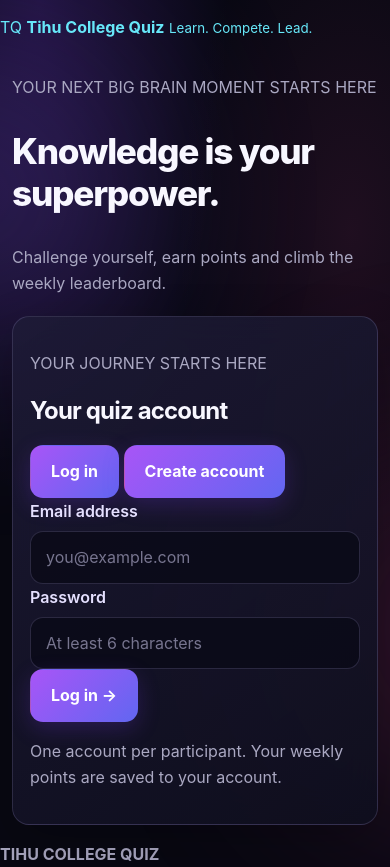
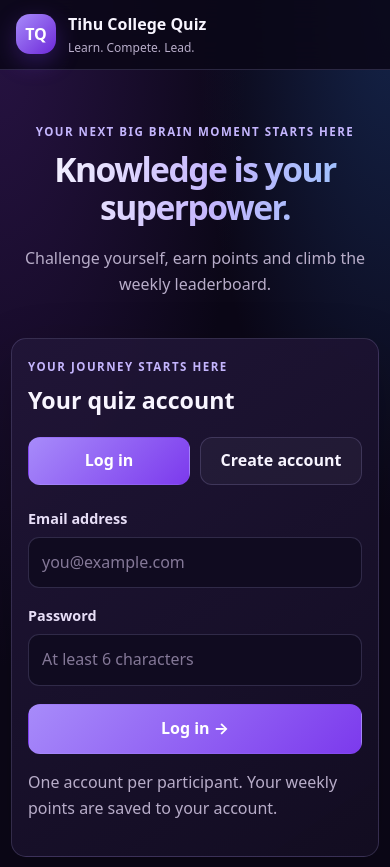
Before and after one commit to DELULU-xlr8/DELULU-s-WORLD-, a website built with Vite: page index.html in a window 390 px wide. Shown: the top 867 px of the page. Built offline with nearby package versions, Linux system fonts and the light colour scheme.

Commit message:
Update style.css

```diff
--- a/style.css
+++ b/style.css
@@ -1,453 +1,449 @@
-
-/* ==========================================
-   DELULU'S WORLD — PREMIUM UI
-   Neon • Glassmorphism • Responsive • Animated
-========================================== */
 
 :root {
   color-scheme: dark;
-  --bg: #080812;
-  --surface: #111120;
-  --surface-2: #19182b;
-  --purple: #a855f7;
-  --pink: #ec4899;
-  --blue: #6366f1;
-  --cyan: #67e8f9;
-  --text: #f8f7ff;
-  --muted: #aaa8c2;
-  --border: rgba(196, 181, 253, 0.17);
-  --gradient: linear-gradient(135deg, #a855f7, #6366f1 55%, #ec4899);
-  --radius: 20px;
+  --bg: #0b0717;
+  --surface: #171027;
+  --surface-light: #211638;
+  --border: rgba(196, 181, 253, 0.18);
+  --text: #f8f5ff;
+  --muted: #b8adc9;
+  --primary: #a78bfa;
+  --primary-dark: #7c3aed;
+  --success: #86efac;
+  --danger: #fda4af;
+  --radius: 18px;
 }
 
-/* Universal sizing */
-*,
-*::before,
-*::after {
+* {
   box-sizing: border-box;
-}
-
-/* CRITICAL: hide login-protected interface elements */
-.hidden {
-  display: none !important;
 }
 
 html {
   scroll-behavior: smooth;
-  scrollbar-color: #8b5cf6 #080812;
+  scroll-padding-top: 90px;
 }
 
 body {
   margin: 0;
   min-height: 100vh;
-  overflow-x: hidden;
   background:
-    radial-gradient(ellipse at 10% 0%, rgba(124, 58, 237, .20), transparent 38%),
-    radial-gradient(ellipse at 90% 25%, rgba(236, 72, 153, .10), transparent 35%),
+    radial-gradient(ellipse at top left, #281344 0, transparent 45%),
+    radial-gradient(ellipse at top right, #142348 0, transparent 35%),
     var(--bg);
   color: var(--text);
-  font-family: Inter, ui-sans-serif, system-ui, -apple-system,
-    BlinkMacSystemFont, "Segoe UI", sans-serif;
-  line-height: 1.65;
-  -webkit-font-smoothing: antialiased;
+  font-family: system-ui, -apple-system, BlinkMacSystemFont, "Segoe UI", sans-serif;
+  line-height: 1.6;
 }
 
-/* Ambient background */
-body::before,
-body::after {
-  content: "";
-  position: fixed;
-  z-index: -1;
-  width: 280px;
-  height: 280px;
-  border-radius: 50%;
-  filter: blur(100px);
-  opacity: .25;
-  pointer-events: none;
-  animation: floatGlow 12s ease-in-out infinite alternate;
+button,
+input,
+textarea,
+select {
+  font: inherit;
 }
 
-body::before {
-  top: 8%;
-  left: -180px;
-  background: #8b5cf6;
+button,
+a {
+  -webkit-tap-highlight-color: transparent;
 }
 
-body::after {
-  right: -180px;
-  bottom: 5%;
-  background: #ec4899;
-  animation-delay: -5s;
+a {
+  color: #c4b5fd;
+  text-decoration: none;
 }
 
-@keyframes floatGlow {
-  from { transform: translate3d(0, 0, 0) scale(1); }
-  to { transform: translate3d(45px, -35px, 0) scale(1.18); }
+a:hover {
+  color: white;
 }
 
-/* Typography */
-h1, h2, h3, h4 {
-  color: var(--text);
-  line-height: 1.2;
-  letter-spacing: -.035em;
-  overflow-wrap: anywhere;
+button {
+  cursor: pointer;
 }
 
-h1 {
-  font-size: clamp(2.2rem, 7vw, 4.5rem);
-  font-weight: 850;
+button:focus-visible,
+input:focus-visible,
+textarea:focus-visible,
+select:focus-visible,
+a:focus-visible {
+  outline: 2px solid #c4b5fd;
+  outline-offset: 3px;
+}
+
+.hidden {
+  display: none !important;
+}
+
+.site-header {
+  position: sticky;
+  top: 0;
+  z-index: 20;
+  display: flex;
+  align-items: center;
+  justify-content: space-between;
+  gap: 16px;
+  padding: 14px max(18px, calc((100% - 1080px) / 2));
+  border-bottom: 1px solid var(--border);
+  background: rgba(11, 7, 23, 0.88);
+  backdrop-filter: blur(18px);
+}
+
+.brand {
+  display: flex;
+  align-items: center;
+  gap: 12px;
+  color: var(--text);
+}
+
+.brand-icon {
+  display: grid;
+  width: 46px;
+  height: 46px;
+  place-items: center;
+  border-radius: 14px;
+  background: linear-gradient(135deg, #a78bfa, #6d28d9);
+  color: white;
+  font-weight: 900;
+  box-shadow: 0 8px 25px rgba(124, 58, 237, 0.3);
+}
+
+.brand strong,
+.brand small {
+  display: block;
+}
+
+.brand strong {
+  font-size: 1rem;
+}
+
+.brand small {
+  color: var(--muted);
+  font-size: 0.75rem;
+}
+
+.container {
+  width: min(100% - 32px, 1000px);
+  margin: 0 auto;
+  padding: 30px 0 60px;
+}
+
+.hero {
+  padding: 48px 8px 32px;
+  text-align: center;
+}
+
+.eyebrow {
+  margin: 0 0 10px;
+  color: #c4b5fd;
+  font-size: 0.72rem;
+  font-weight: 800;
+  letter-spacing: 0.13em;
+}
+
+.hero h1 {
+  max-width: 760px;
+  margin: 0 auto;
+  font-size: clamp(2.1rem, 7vw, 4.3rem);
+  line-height: 1.12;
+  letter-spacing: -0.045em;
+  background: linear-gradient(100deg, #fff, #c4b5fd 55%, #93c5fd);
+  background-clip: text;
+  -webkit-background-clip: text;
+  color: transparent;
+}
+
+.hero-description {
+  max-width: 560px;
+  margin: 20px auto 0;
+  color: var(--muted);
+}
+
+.panel {
+  margin: 22px 0;
+  padding: clamp(20px, 4vw, 32px);
+  border: 1px solid var(--border);
+  border-radius: var(--radius);
+  background: linear-gradient(
+    145deg,
+    rgba(33, 22, 56, 0.94),
+    rgba(19, 13, 34, 0.96)
+  );
+  box-shadow: 0 18px 55px rgba(0, 0, 0, 0.2);
+}
+
+.auth-panel {
+  width: min(100%, 490px);
+  margin: 0 auto 30px;
+}
+
+h2,
+h3 {
+  margin-top: 0;
+  line-height: 1.25;
 }
 
 h2 {
-  font-size: clamp(1.5rem, 4vw, 2.3rem);
+  font-size: clamp(1.45rem, 4vw, 2rem);
 }
 
-p {
+h3 {
+  margin-top: 28px;
+  font-size: 1.15rem;
+}
+
+.muted {
   color: var(--muted);
 }
 
-a {
-  color: var(--cyan);
-  text-decoration: none;
-  transition: color .2s ease;
+.auth-tabs {
+  display: grid;
+  grid-template-columns: 1fr 1fr;
+  gap: 10px;
+  margin: 22px 0;
 }
 
-a:hover {
-  color: #fff;
-}
-
-/* Main layout */
-.container,
-main,
-.app,
-.quiz-container {
-  width: min(100% - 36px, 1080px);
-  margin-inline: auto;
-}
-
-header,
-nav {
-  position: relative;
-}
-
-header {
-  padding-block: 20px;
-}
-
-section {
-  margin-block: 28px;
-}
-
-hr {
-  border: 0;
-  border-top: 1px solid var(--border);
-  margin-block: 28px;
-}
-
-/* Glass panels and cards */
-.card,
-.panel,
-.question-card,
-.quiz-card,
-.stat-card,
-.result-card,
-.modal-content {
-  position: relative;
-  min-width: 0;
-  padding: clamp(18px, 4vw, 28px);
-  margin-block: 18px;
-  background: linear-gradient(
-    145deg,
-    rgba(30, 27, 55, .88),
-    rgba(15, 15, 30, .92)
-  );
-  border: 1px solid var(--border);
-  border-radius: var(--radius);
-  box-shadow: 0 18px 50px rgba(0, 0, 0, .22);
-  backdrop-filter: blur(18px);
-  -webkit-backdrop-filter: blur(18px);
-  animation: cardEnter .65s ease both;
-  transition:
-    border-color .25s ease,
-    box-shadow .25s ease,
-    transform .25s ease;
-}
-
-.card:hover,
-.panel:hover,
-.question-card:hover,
-.quiz-card:hover {
-  border-color: rgba(168, 85, 247, .48);
-  box-shadow: 0 18px 55px rgba(124, 58, 237, .12);
-}
-
-@keyframes cardEnter {
-  from {
-    opacity: 0;
-    transform: translateY(14px);
-  }
-  to {
-    opacity: 1;
-    transform: translateY(0);
-  }
-}
-
-/* Buttons */
-button,
-.button,
-.btn,
-input[type="button"],
-input[type="submit"] {
+.btn {
   display: inline-flex;
+  min-height: 44px;
   align-items: center;
   justify-content: center;
   gap: 8px;
-  min-height: 44px;
-  max-width: 100%;
-  padding: 12px 20px;
-  border: 1px solid transparent;
-  border-radius: 13px;
-  background: var(--gradient);
-  background-size: 180% 180%;
-  color: #fff;
-  font: inherit;
+  padding: 10px 17px;
+  border: 1px solid var(--border);
+  border-radius: 12px;
   font-weight: 750;
-  cursor: pointer;
-  box-shadow: 0 7px 22px rgba(124, 58, 237, .22);
-  transition:
-    transform .2s ease,
-    box-shadow .2s ease,
-    filter .2s ease;
+  text-align: center;
+  transition: transform 0.18s ease, background 0.18s ease;
 }
 
-button:hover,
-.button:hover,
-.btn:hover,
-input[type="button"]:hover,
-input[type="submit"]:hover {
-  transform: translateY(-2px);
-  filter: brightness(1.1);
-  box-shadow: 0 12px 28px rgba(168, 85, 247, .3);
+.btn:hover {
+  transform: translateY(-1px);
 }
 
-button:active,
-.button:active,
-.btn:active {
-  transform: scale(.97);
+.btn:disabled {
+  cursor: not-allowed;
+  opacity: 0.55;
+  transform: none;
 }
 
-button:focus-visible,
-a:focus-visible,
-input:focus-visible,
-select:focus-visible,
-textarea:focus-visible {
-  outline: 2px solid var(--cyan);
-  outline-offset: 4px;
+.btn-primary {
+  border-color: transparent;
+  background: linear-gradient(135deg, #a78bfa, #7c3aed);
+  color: white;
 }
 
-button:disabled {
-  cursor: not-allowed;
-  opacity: .5;
-  transform: none;
-  box-shadow: none;
+.btn-secondary,
+.btn-outline {
+  background: rgba(255, 255, 255, 0.04);
+  color: var(--text);
 }
 
-/* Forms */
+.btn-large {
+  width: 100%;
+  min-height: 50px;
+  margin-top: 18px;
+}
+
+form label {
+  display: block;
+  margin: 16px 0 7px;
+  color: #e7def7;
+  font-size: 0.9rem;
+  font-weight: 650;
+}
+
 input,
-select,
-textarea {
+textarea,
+select {
   display: block;
   width: 100%;
-  max-width: 100%;
-  min-width: 0;
   min-height: 46px;
-  padding: 12px 15px;
+  padding: 12px 13px;
   border: 1px solid var(--border);
-  border-radius: 13px;
-  background: rgba(10, 10, 24, .82);
+  border-radius: 11px;
+  background: #100b20;
   color: var(--text);
-  font: inherit;
-  transition: border-color .2s ease, box-shadow .2s ease;
+}
+
+textarea {
+  min-height: 100px;
+  resize: vertical;
 }
 
 input::placeholder,
 textarea::placeholder {
-  color: #77758f;
+  color: #847897;
 }
 
-input:focus,
-select:focus,
-textarea:focus {
-  border-color: var(--purple);
-  box-shadow: 0 0 0 4px rgba(168, 85, 247, .12);
-  outline: none;
+.message {
+  min-height: 1.5em;
+  overflow-wrap: anywhere;
+  color: var(--success);
+  font-size: 0.9rem;
 }
 
-label {
-  display: block;
-  margin-bottom: 7px;
-  color: #e5e0ff;
-  font-weight: 600;
+.message:empty {
+  display: none;
 }
 
-/* Quiz options */
-.option,
-.answer-option,
-.quiz-option,
-.answer,
-.options button,
-.answers button,
-.options label,
-.answers label {
+.welcome-row {
+  display: flex;
+  align-items: center;
+  justify-content: space-between;
+  gap: 16px;
+  margin: 25px 0;
+}
+
+.dashboard-nav {
+  display: flex;
+  flex-wrap: wrap;
+  gap: 10px;
+  margin: 20px 0;
+}
+
+.dashboard-nav a {
+  padding: 9px 13px;
+  border: 1px solid var(--border);
+  border-radius: 999px;
+  background: rgba(255, 255, 255, 0.04);
+  font-size: 0.88rem;
+}
+
+#quiz-questions {
+  display: grid;
+  gap: 16px;
+}
+
+.question-card {
+  padding: 18px;
   border: 1px solid var(--border);
   border-radius: 14px;
-  transition:
-    border-color .2s ease,
-    background .2s ease,
-    transform .2s ease;
+  background: rgba(9, 6, 20, 0.45);
 }
 
-.option:hover,
-.answer-option:hover,
-.quiz-option:hover,
-.answer:hover,
-.options button:hover,
-.answers button:hover,
-.options label:hover,
-.answers label:hover {
-  border-color: var(--purple);
-  background-color: rgba(139, 92, 246, .12);
+.question-card h3 {
+  margin: 0 0 14px;
 }
 
-.answer.selected,
-.option.selected,
-.quiz-option.selected {
-  border-color: var(--cyan);
-  background-color: rgba(103, 232, 249, .12);
+.question-card label {
+  display: flex;
+  align-items: flex-start;
+  gap: 10px;
+  margin: 10px 0;
+  padding: 10px;
+  border: 1px solid var(--border);
+  border-radius: 10px;
+  cursor: pointer;
 }
 
-input[type="radio"],
-input[type="checkbox"] {
-  width: auto;
-  min-height: auto;
-  accent-color: var(--purple);
+.question-card input[type="radio"] {
+  width: 18px;
+  min-height: 18px;
+  margin-top: 3px;
+  accent-color: var(--primary);
 }
 
-/* Progress bars */
-progress {
+.table-wrap {
   width: 100%;
-  height: 10px;
-  overflow: hidden;
-  border: 0;
-  border-radius: 999px;
-  background: #25233a;
-  accent-color: var(--purple);
+  overflow-x: auto;
+  border: 1px solid var(--border);
+  border-radius: 12px;
 }
 
-progress::-webkit-progress-bar {
-  background: #25233a;
-  border-radius: 999px;
-}
-
-progress::-webkit-progress-value {
-  background: var(--gradient);
-  border-radius: 999px;
-}
-
-progress::-moz-progress-bar {
-  background: var(--gradient);
-  border-radius: 999px;
-}
-
-/* Tables */
 table {
   width: 100%;
   border-collapse: collapse;
-  border-radius: 14px;
-  overflow: hidden;
+  text-align: left;
 }
 
-th, td {
+th,
+td {
   padding: 13px 15px;
-  text-align: left;
   border-bottom: 1px solid var(--border);
 }
 
 th {
-  background: rgba(139, 92, 246, .13);
-  color: #e9ddff;
+  background: rgba(167, 139, 250, 0.1);
+  color: #ddd1ff;
+  font-size: 0.85rem;
 }
 
-tr:hover td {
-  background: rgba(255, 255, 255, .025);
+tbody tr:last-child td {
+  border-bottom: 0;
 }
 
-/* Selection and scrolling */
-::selection {
-  background: rgba(168, 85, 247, .4);
-  color: #fff;
+#archive-list,
+#admin-question-list {
+  display: grid;
+  gap: 12px;
+  overflow-wrap: anywhere;
 }
 
-:focus-visible {
-  scroll-margin-block: 20px;
+.archive-item,
+.admin-question-item {
+  padding: 15px;
+  border: 1px solid var(--border);
+  border-radius: 12px;
+  background: rgba(255, 255, 255, 0.035);
 }
 
-/* Mobile layout */
-@media (max-width: 640px) {
-  .container,
-  main,
-  .app,
-  .quiz-container {
-    width: calc(100% - 24px);
+.site-footer {
+  padding: 28px 16px;
+  border-top: 1px solid var(--border);
+  color: var(--muted);
+  text-align: center;
+  font-size: 0.85rem;
+}
+
+.site-footer p {
+  margin: 5px 0;
+}
+
+@media (max-width: 600px) {
+  .site-header {
+    padding: 12px 16px;
   }
 
-  header {
-    padding-block: 14px;
+  .brand-icon {
+    width: 40px;
+    height: 40px;
   }
 
-  section {
-    margin-block: 20px;
+  .container {
+    width: min(100% - 22px, 1000px);
+    padding-top: 18px;
   }
 
-  .card,
-  .panel,
-  .question-card,
-  .quiz-card,
-  .stat-card,
-  .result-card,
-  .modal-content {
-    padding: 17px;
-    margin-block: 13px;
-    border-radius: 17px;
+  .hero {
+    padding: 35px 4px 25px;
   }
 
-  button,
-  .button,
-  .btn,
-  input[type="button"],
-  input[type="submit"] {
-    max-width: 100%;
+  .panel {
+    margin: 15px 0;
+    padding: 19px 16px;
+    border-radius: 15px;
   }
 
-  table {
-    display: block;
-    overflow-x: auto;
+  .dashboard-nav {
+    gap: 7px;
+  }
+
+  .dashboard-nav a {
+    padding: 8px 10px;
+    font-size: 0.8rem;
+  }
+
+  th,
+  td {
+    padding: 11px 10px;
   }
 }
 
-/* Accessibility: reduced motion */
 @media (prefers-reduced-motion: reduce) {
   *,
   *::before,
   *::after {
     scroll-behavior: auto !important;
-    animation-duration: .01ms !important;
-    animation-iteration-count: 1 !important;
-    transition-duration: .01ms !important;
-  }
-
-  body::before,
-  body::after {
-    animation: none;
+    transition-duration: 0.01ms !important;
+    animation-duration: 0.01ms !important;
   }
 }
```
